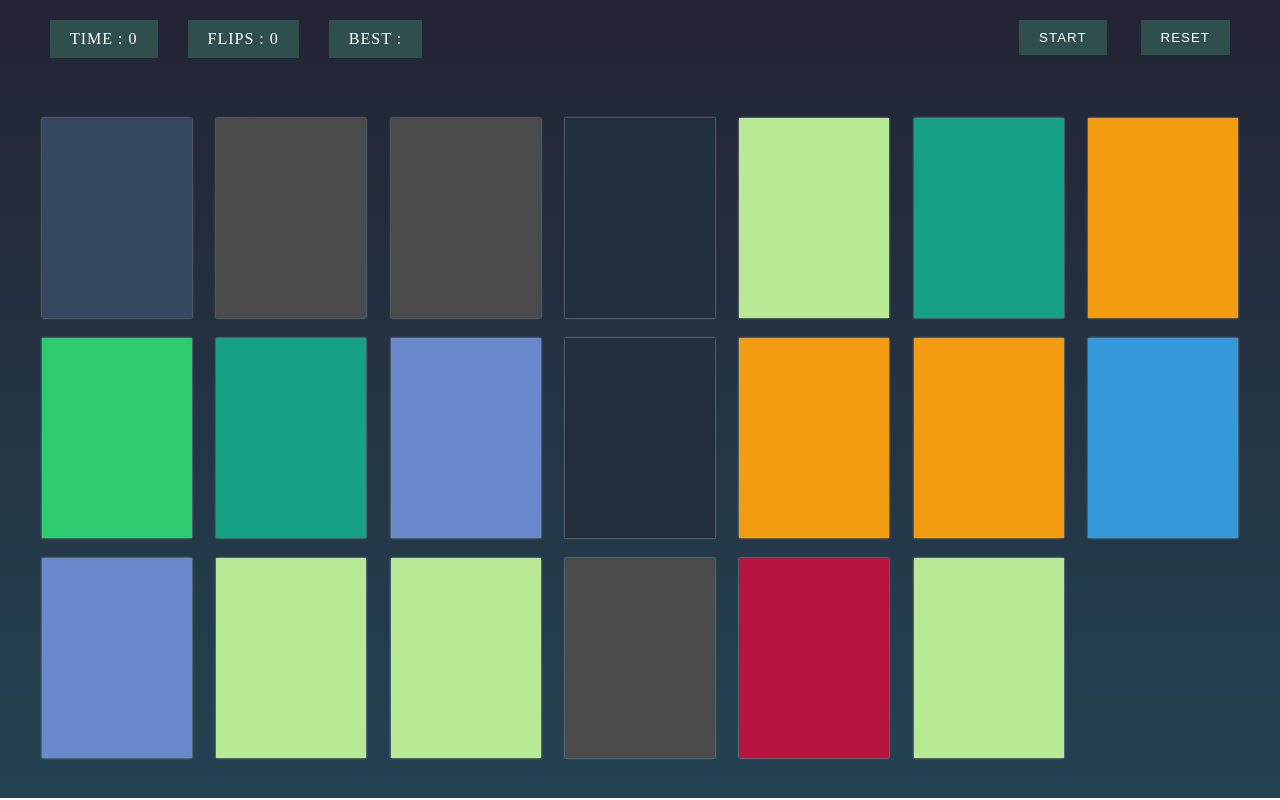
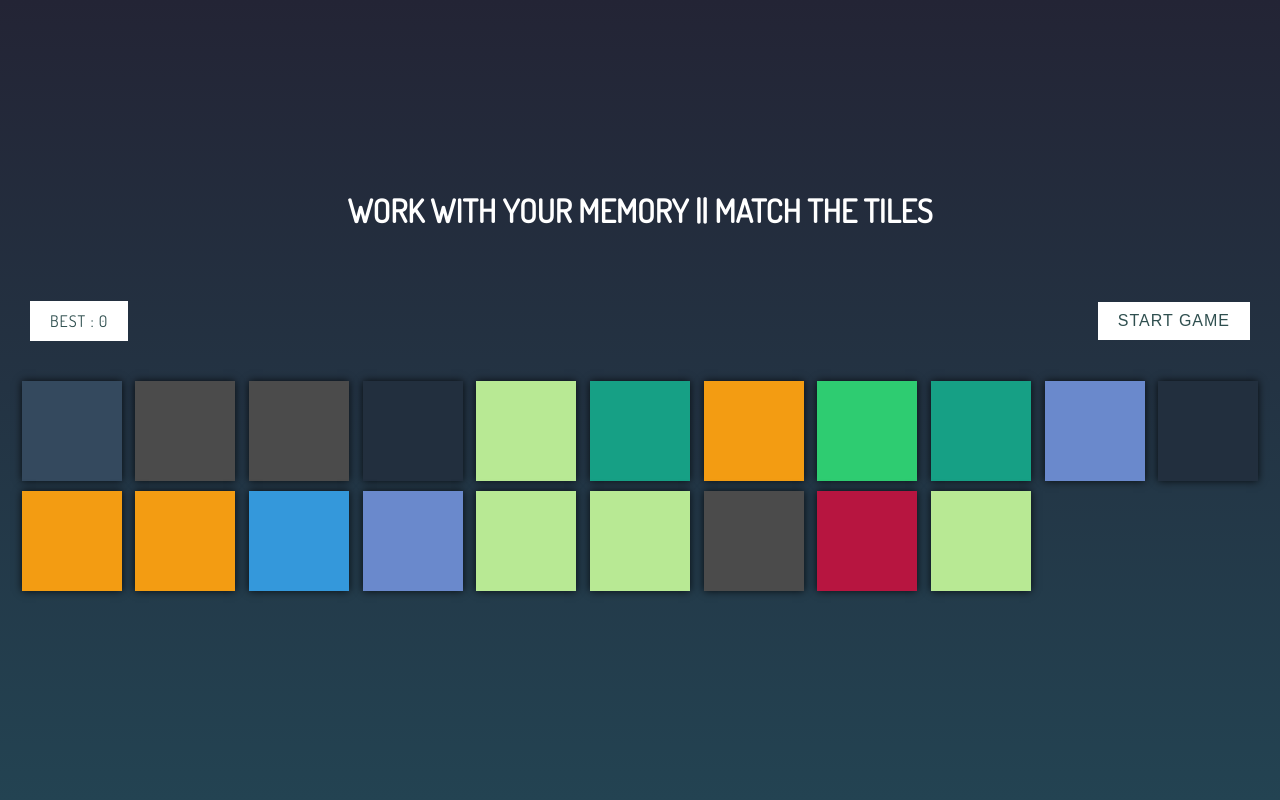
Before and after one commit to devRudo/match-game, a Node server app: page / in a window 1280 px wide. Run offline with Node 20, Linux system fonts and the light colour scheme; some libraries are stand-ins or nearby versions.

Commit message:
Fix Design and User Experience - Give feedback on game start - Show reset game at the end of game - Add game title on the page - Show best 0 if not stored in local storage - Work with responsive w.r.t. mobile tablet desktop and laptop

```diff
--- a/public/css/main.css
+++ b/public/css/main.css
@@ -1,3 +1,4 @@
+@import url('https://fonts.googleapis.com/css?family=Dosis&display=swap');
 
 *,
 *::before,
@@ -8,20 +9,64 @@
 
 body{
     background: linear-gradient(to bottom, #232435, #234352) no-repeat;
+    min-height: 100vh;
+    display: flex;
+    flex-direction: column;
+    justify-content: center;
+    font-family: 'Dosis', sans-serif;
+}
+
+#alert {
+    align-self: center;
+    padding: 20px;
+    display: flex;
+    font-size: 20px;
+    border-radius: 5px;
+    margin-top: 10px;
+}
+
+#alert.error {
+    color: white;
+    background: rgba(184,59,64,0.8);
+}
+
+#alert.error::before{
+    content: '\f071';
+    font-family: FontAwesome;
+    margin-right: 10px;
+}
+
+#alert.info {
+    color: white;
+    background: #4ccc8d;
+}
+
+.game-title {
+    color: white;
+    text-transform: uppercase;
+    text-align: center;
 }
 
 .gamebar {
     display: flex;
     justify-content: space-between;
+    align-items: center;
     padding: 20px 50px;
 }
 
 .options {
     display: flex;
-    color: white;
 }
 
 .options div{
+    margin-right: 30px;
+}
+
+.options1 {
+    display: flex;
+}
+
+.options1 div{
     margin-right: 30px;
 }
 
@@ -29,7 +74,9 @@ body{
     padding: 10px 20px;
     text-transform: uppercase;
     letter-spacing: 1px;
-    background: darkslategray;
+    background: white;
+    font-size: 20px;
+    color: darkslategray;
 }
 
 .buttons button {
@@ -37,9 +84,10 @@ body{
     padding: 10px 20px;
     text-transform: uppercase;
     letter-spacing: 1px;
+    font-size: 20px;
     border: none;
-    background: darkslategray;
-    color: white;
+    background: white;
+    color: darkslategray;
     cursor: pointer;
 }
 
@@ -65,7 +113,7 @@ body{
     text-shadow: 0 2px 10px rgba(255,255,255, 0.9);
     width: 150px;
     height: 200px;
-    box-shadow: 0 0 2px rgba(255,255,255, 0.6);
+    box-shadow: 0 0 8px rgba(0,0,0, 0.8);
     cursor: pointer;
 }
 
@@ -285,18 +333,162 @@ body{
     }
 }
 
-.hide {
-    display: none;
-}
-
 #result {
     position: absolute;
     top: 50%;
     left: 50%;
     transform: translate(-50%, -50%);
     font-size: 30px;
-    background: white;
     padding: 20px;
+    align-items: center;
     border-radius: 20px;
     box-shadow: 0 0 100px rgba(0,0,0,0.9);
+    animation : change 5s ease-in-out infinite;
 }
+
+@keyframes change {
+    0%{
+        background: white;
+        color: #343a40;
+    }
+    25% {
+        background: #343a40;
+        color: white;
+    }
+    50% {
+        background: #6e747a;
+        color: white;
+    }
+    100% {
+        background: #a4a8ac;
+        color: #343a40;
+    }
+}
+
+.hide {
+    display: none;
+}
+
+.show {
+    display: flex;
+}
+
+@media screen and (max-width:1440px){
+    .gamebar {
+        padding: 20px 30px;
+    }
+    .grid-container {
+        padding: 20px;
+        grid-gap: 10px;
+        grid-template-columns: repeat(auto-fit, minmax(100px, 1fr));
+    }
+    .grid-item {
+        width: 100px;
+        height: 100px;
+        font-size: 40px;
+    }
+    .grid-item.matched.show::after{
+        font-size: 18px;
+    }
+
+    .time,.score,.flips,.bestscore{
+        font-size: 16px;
+    }
+
+    .buttons button {
+        font-size: 16px;
+    }
+}
+
+@media screen and (max-width: 875px){
+    .gamebar {
+        padding: 10px 20px;
+    }
+
+    .grid-container {
+        padding: 10px;
+        grid-gap: 10px;
+    }
+
+    #alert {
+        font-size: 16px;
+        padding: 10px;
+    }
+
+    .options div{
+        margin-right: 10px;
+    }
+
+    .options1 div{
+        margin-right: 10px;
+    }
+
+    .time,.score,.flips,.bestscore{
+        padding: 5px 10px;
+        font-size: 14px;
+    }
+
+    .buttons button {
+        padding: 5px 10px;
+        font-size: 14px;
+        margin-right: 10px;
+    }
+
+    #result {
+        font-size: 20px;
+    }
+}
+
+@media screen and (max-width: 475px){
+    .game-title {
+        margin-top: 10px;
+        font-size: 20px;
+    }
+
+    .gamebar {
+        display: grid;
+        grid-template-columns: repeat(2, minmax(100px, 1fr));
+        grid-template-rows: repeat(2, minmax(40px, 1fr));
+    }
+
+    .options {
+        grid-row: 1/2;
+        grid-column: 1/2;
+    }
+
+    .options div{
+        margin-right: 10px;
+    }
+
+    .options1 {
+        grid-row: 2/3;
+        grid-column: 1/2;
+        justify-self: start;
+    }
+
+    .options1 div{
+        margin-right: 10px;
+    }
+
+    .time,.score,.flips,.bestscore{
+        padding: 5px 10px;
+        font-size: 14px;
+    }
+
+    .buttons {
+        grid-row: 1/2;
+        grid-column: 2/3;
+        justify-self: end;
+    }
+
+    .buttons button {
+        padding: 5px 10px;
+        font-size: 14px;
+        margin-right: 10px;
+        margin-top: 10px;
+    }
+
+    #result {
+        font-size: 20px;
+    }
+}
--- a/public/js/main.js
+++ b/public/js/main.js
@@ -58,7 +58,6 @@ document.addEventListener('DOMContentLoaded', () => {
             checkOpenCards(event);
             countFlips();
             if (matchedCards.length === finalCards.length) {
-                game_started = false;
                 gameFinished();
             }
         });
@@ -122,6 +121,8 @@ document.addEventListener('DOMContentLoaded', () => {
     let start = document.getElementById('start');
     let reset = document.getElementById('reset');
     let timeElapsed = document.getElementById('time-elapsed');
+    let options1 = document.getElementsByClassName('options1')[0];
+    let alertDiv = document.getElementById('alert');
     let timer;
     let count = 1;
     disableAll();
@@ -134,6 +135,10 @@ document.addEventListener('DOMContentLoaded', () => {
             enableAll();
             start.classList.add('disable');
             reset.classList.add('disable');
+            options1.classList.remove('hide');
+            alertDiv.classList.add('info');
+            alertDiv.classList.remove('error');
+            alertDiv.innerHTML = "****** Game Started ******";
         }
     });
 
@@ -143,7 +148,6 @@ document.addEventListener('DOMContentLoaded', () => {
 
     let gameFinished = () => {
         disableAll();
-        game_started = false;
         popupResult();
         stopTimer();
         let resultTime = document.getElementById('result-time');
@@ -151,24 +155,27 @@ document.addEventListener('DOMContentLoaded', () => {
         resultTime.innerText = count;
         resultFlips.innerText = flips;
         reset.classList.remove('disable');
-        document.getElementById('bestscore-value').innerText = flips;
         scoreInLocalStorage(flips);
+        reset.classList.remove('hide');
+        alertDiv.innerHTML = "****** Game Finished! Please click on Replay to play again ******";
     }
 
     let popupResult = () => {
         let result = document.getElementById('result');
         result.classList.remove('hide');
+        result.classList.add('show');
+
     }
 
     let scoreInLocalStorage = (flips) => {
         let localStorage = window.localStorage;
         let bestScore = localStorage.getItem('bestscore');
-        if (bestScore || Number(bestScore) > flips) {
+        if (!bestScore || Number(bestScore) > flips) {
             localStorage.setItem('bestscore', flips);
         }
     }
     let printBestScore = () => {
-        let best = localStorage.getItem('bestscore');
+        let best = localStorage.getItem('bestscore') || 0;
         let bestValue = document.getElementById('bestscore-value');
         bestValue.innerText = best;
     }
@@ -178,4 +185,10 @@ document.addEventListener('DOMContentLoaded', () => {
     let stopTimer = () => {
         clearInterval(timer);
     }
+    document.addEventListener('click', () => {
+        if (!game_started) {
+            alertDiv.classList.add('error');
+            alertDiv.innerHTML = "<p>Please start the game by clicking on start game button</p>";
+        }
+    });
 });
--- a/views/index.ejs
+++ b/views/index.ejs
@@ -10,15 +10,19 @@
 </head>
 
 <body>
+    <h1 class="game-title">Work with your memory || Match the tiles</h1>
+    <div id="alert"></div>
     <div class="gamebar">
         <div class="options">
+            <div class="bestscore">Best : <span id="bestscore-value">0</span></div>
+        </div>
+        <div class="options1 hide">
             <div class="time">Time : <span id="time-elapsed">0</span></div>
             <div class="flips">Flips : <span id="flips-count">0</span></div>
-            <div class="bestscore">Best : <span id="bestscore-value">0</span></div>
         </div>
         <div class="buttons">
-            <button id="start">Start</button>
-            <button id="reset">Reset</button>
+            <button id="start">Start Game</button>
+            <button id="reset" class="hide">Replay</button>
         </div>
     </div>
     <div id="game" class="grid-container">
```
